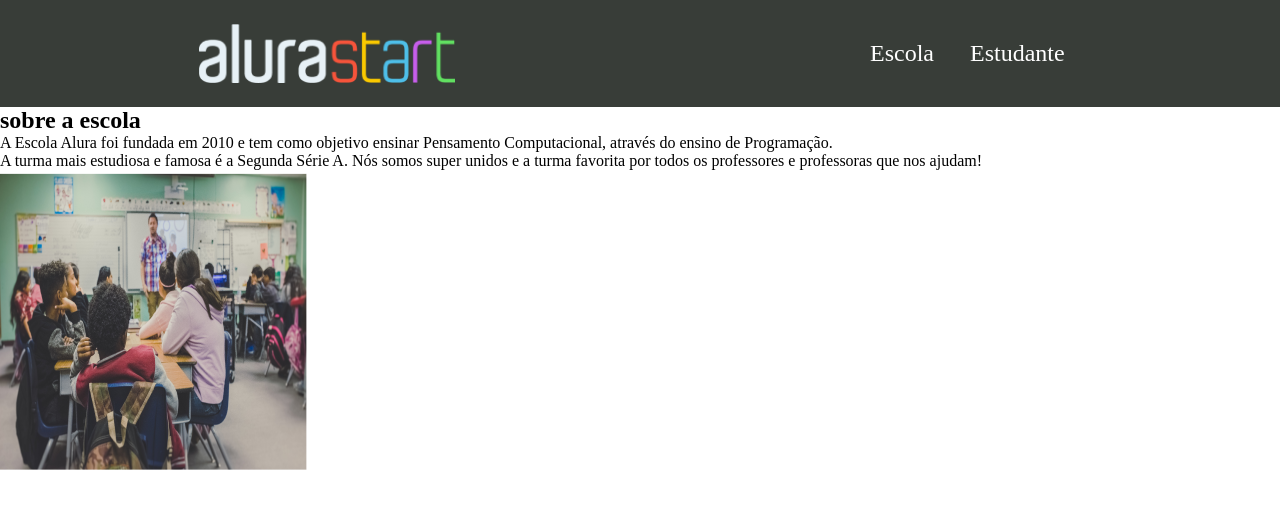
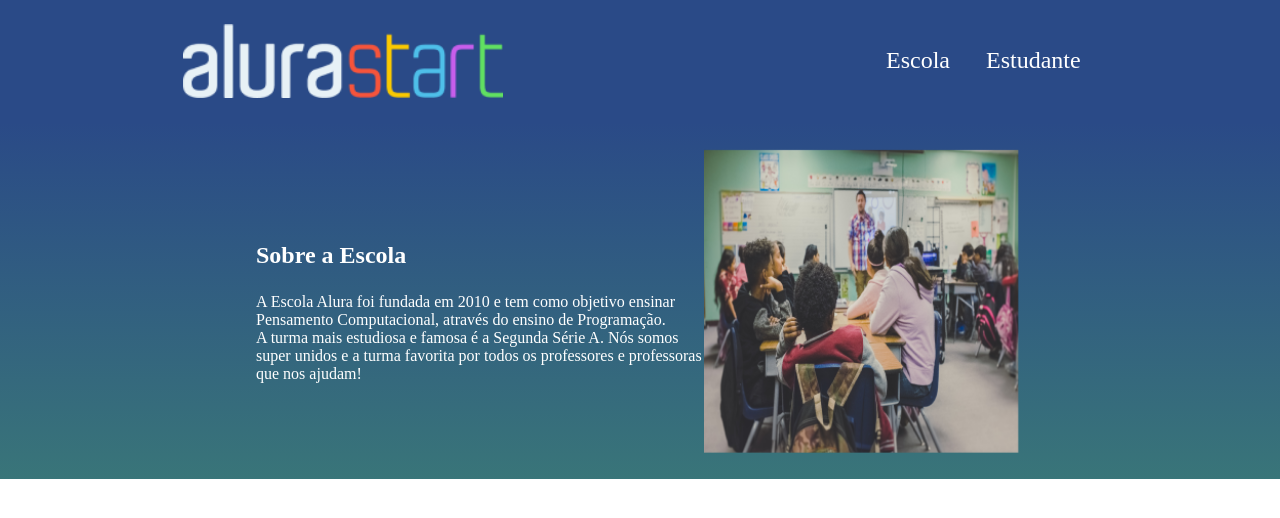
Before and after one commit to samoelferreira14/samoelferreira14, a plain HTML site: page index.html in a window 1280 px wide. Drawn offline with Linux system fonts and the light colour scheme.

Commit message:
Add files via upload

```diff
--- a/index.html
+++ b/index.html
@@ -16,11 +16,13 @@
         </ul>
     </header>
     <section class="escola">
-        <h2 class="escola-titulo">sobre a escola</h2>
-        <p class="escola-texto-um">A Escola Alura foi fundada em 2010 e tem como objetivo ensinar Pensamento Computacional, através do ensino de  Programação.</p>
-        <p class="escola-texto-dois">A turma mais estudiosa e famosa é a Segunda Série A. Nós somos super unidos e a turma favorita por todos os professores e professoras que nos ajudam!</p>
-        <img src="Formula-amico 1.png" alt="sala de aula">
-        </section>
+        <div class="escola-div-conteudo">
+            <h2 class="escola-titulo">Sobre a Escola</h2>
+            <p class="escola-texto-um">A Escola Alura foi fundada em 2010 e tem como objetivo ensinar Pensamento Computacional, através do ensino de  Programação.</p>
+            <p class="escola-texto-dois">A turma mais estudiosa e famosa é a Segunda Série A. Nós somos super unidos e a turma favorita por todos os professores e professoras que nos ajudam!</p>
+        </div>
+        <img class="escola-imagem" src="Formula-amico 1.png" alt="Professora no quadro">
+    </section>
 
 
 </body>
--- a/style.css
+++ b/style.css
@@ -1,8 +1,8 @@
 .cabecalho-imagem{
-    width: 20%;
+    width: 25%;
 }
 .cabecalho {
-    background-color: #383d38;
+    background-color: #2A4A87;
     color: white;
     display: flex;
     justify-content: space-around;
@@ -18,3 +18,20 @@
     margin: 0;
     padding: 0;
 }
+.escola-imagem{
+    width: 25%;
+}
+.escola{
+    background-image: linear-gradient(#2A4A87,#397579);
+    color:white;
+    display: flex;
+    justify-content: center;
+    align-items: center;
+    padding: 24px 0;
+}
+.escola-div-conteudo{
+    width: 35%;
+}
+.escola-titulo{
+    padding: 24px 0;
+}justify-content: center;
```
